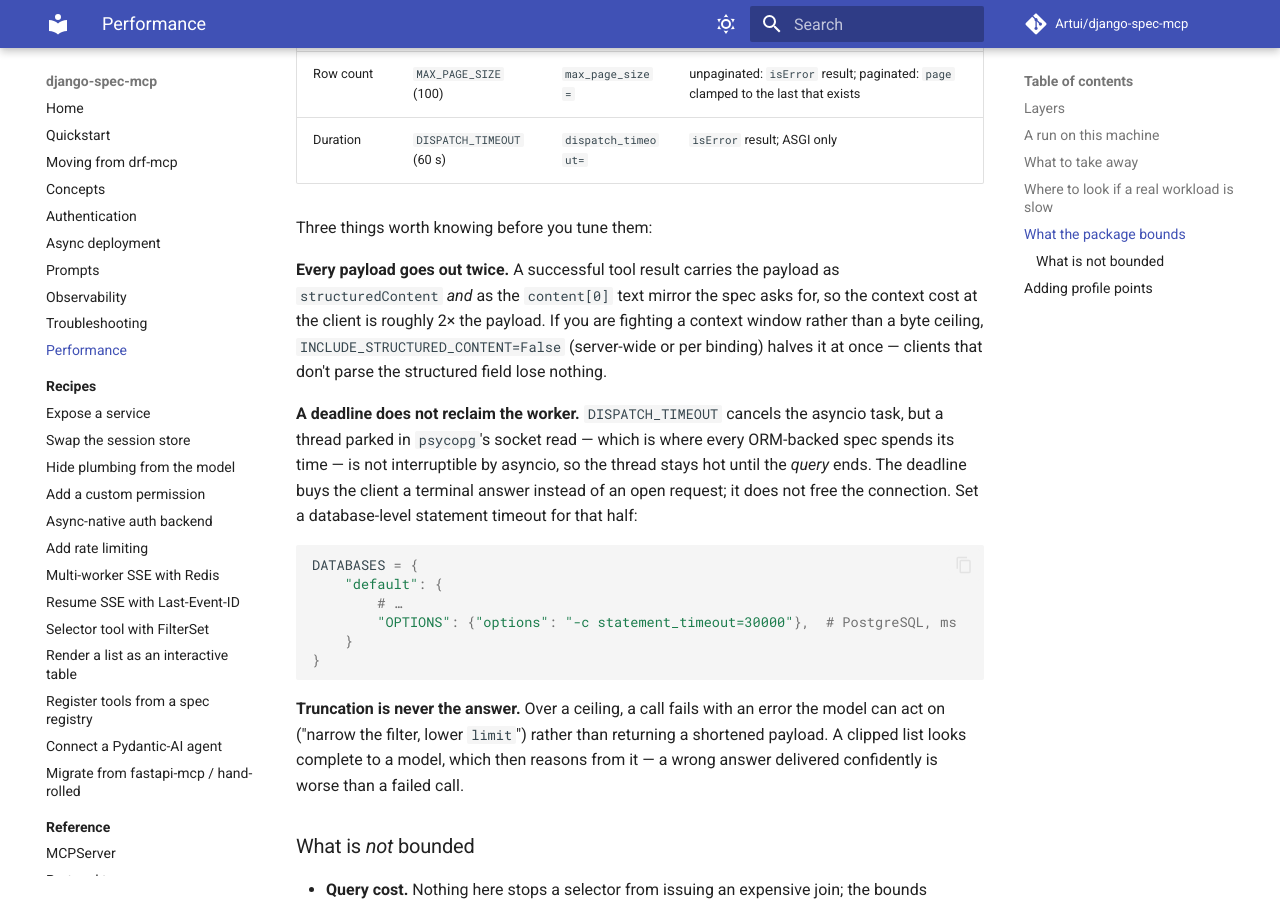
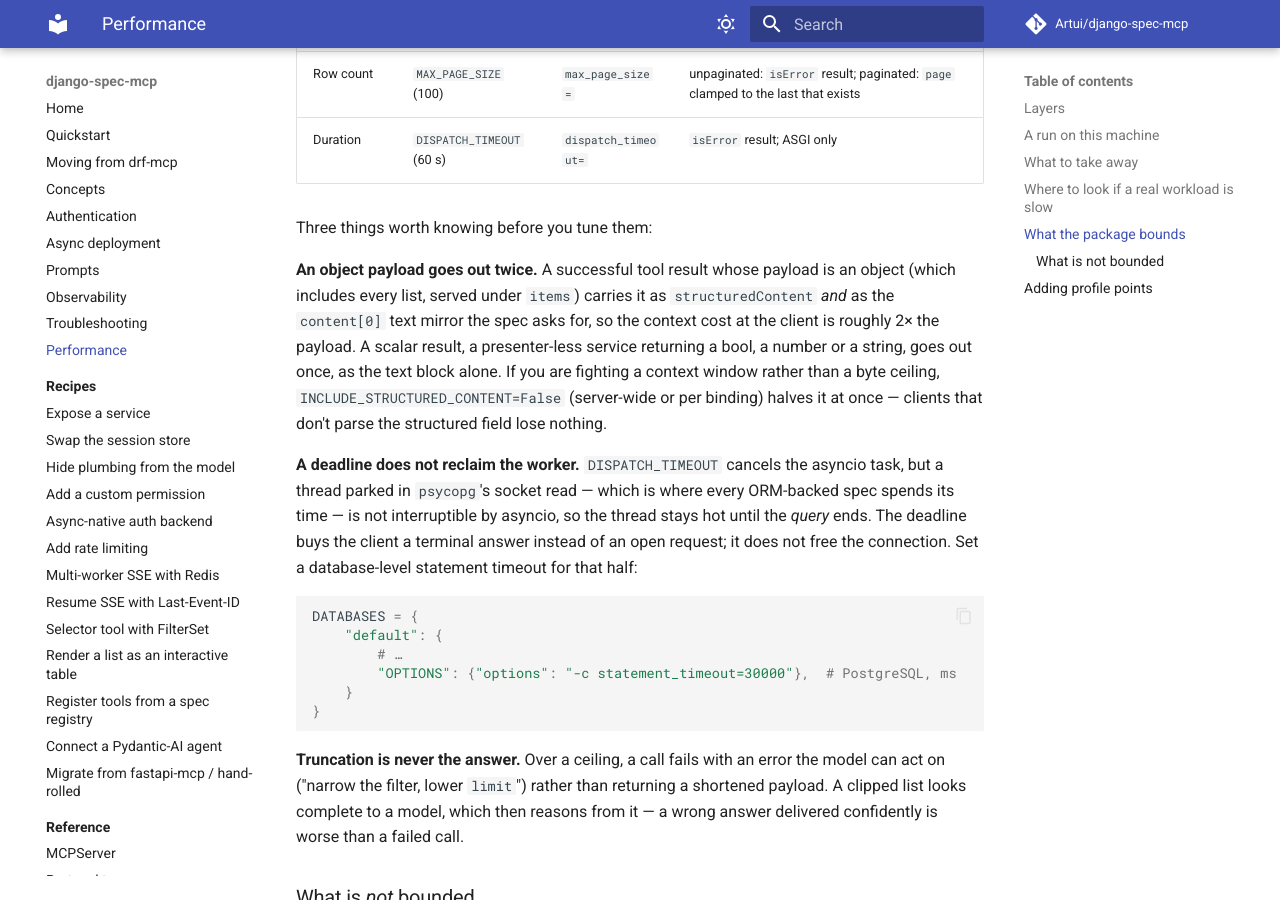
Before and after one commit to Artui/django-spec-mcp, an MkDocs documentation site: the page built from docs/performance.md, in a window 1280 px wide and 900 px high, scrolled down 2271 px. Built offline with MkDocs 1.6.1 and Material for MkDocs 9.7.7, drawn with Linux system fonts in a browser that asks for light colours; comment, search, counter and statistics services are not loaded.

Commit message:
Say an object result goes out twice and a scalar once; pin a scalar in build_tool_result
The performance, settings, migration and agent-audience pages and the result
ceiling's docstring said every payload goes out twice, which a scalar result
no longer does. The CHANGELOG names the rule: the payload's shape, not the
listing, decides whether structuredContent is sent.

Co-Authored-By: Claude Opus 5.5 <noreply@anthropic.com>

```diff
--- a/docs/performance.md
+++ b/docs/performance.md
@@ -96,9 +96,12 @@ per tool at registration:
 
 Three things worth knowing before you tune them:
 
-**Every payload goes out twice.** A successful tool result carries the payload
-as `structuredContent` *and* as the `content[0]` text mirror the spec asks for,
-so the context cost at the client is roughly 2× the payload. If you are fighting
+**An object payload goes out twice.** A successful tool result whose payload is
+an object (which includes every list, served under `items`) carries it as
+`structuredContent` *and* as the `content[0]` text mirror the spec asks for, so
+the context cost at the client is roughly 2× the payload. A scalar result, a
+presenter-less service returning a bool, a number or a string, goes out once,
+as the text block alone. If you are fighting
 a context window rather than a byte ceiling, `INCLUDE_STRUCTURED_CONTENT=False`
 (server-wide or per binding) halves it at once — clients that don't parse the
 structured field lose nothing.
```
Also changed, not shown: CHANGELOG.md (+5 -1 lines), docs/moving-from-drf-mcp.md (+2 -1 lines), docs/recipes/agent-audience.md (+2 -2 lines), docs/reference/settings.md (+1 -1 lines), 2 other files.
